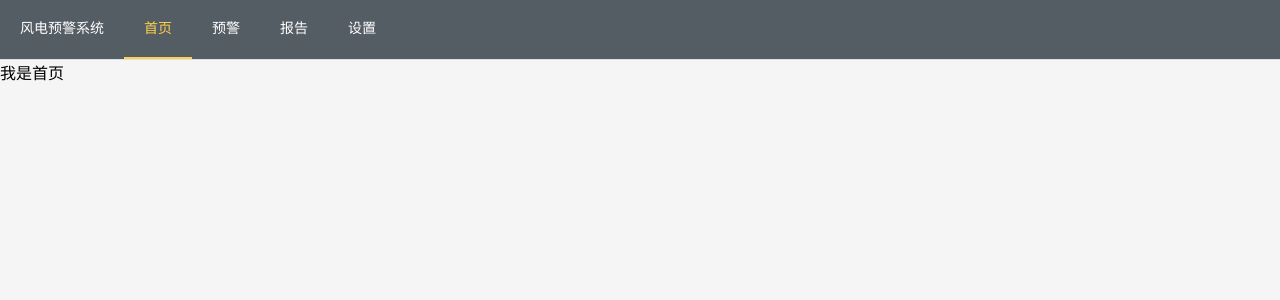
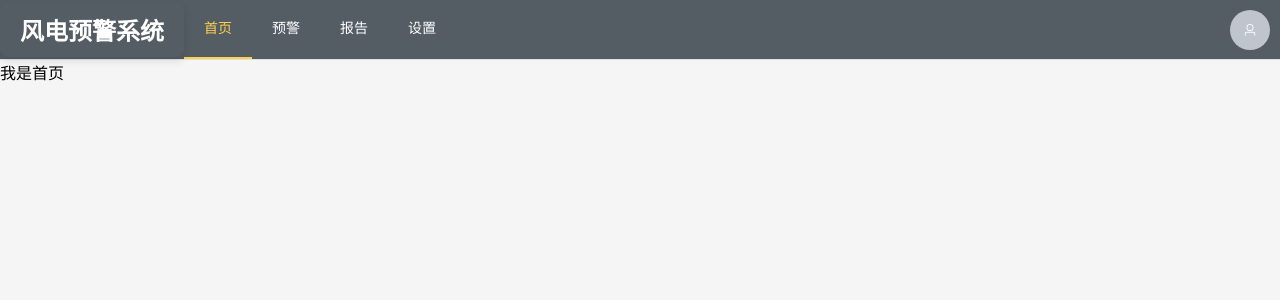
Before and after one commit to dmj2002/WindWarning, a Vue app: page /home in a window 1280 px wide. Shown: the top 300 px of the page. Built offline with nearby package versions, Linux system fonts and the light colour scheme.

Commit message:
完成导航栏

```diff
--- a/src/views/layout/LayoutContainer.vue
+++ b/src/views/layout/LayoutContainer.vue
@@ -1,7 +1,7 @@
 <script setup>
 import 'element-plus/dist/index.css'
 import { useRoute } from 'vue-router'
-
+import { User } from '@element-plus/icons-vue'
 const route = useRoute()
 </script>
 
@@ -13,24 +13,64 @@ const route = useRoute()
     active-text-color="#ffd04b"
     :default-active="route.path"
   >
-    <el-menu-item index="1">
+    <h2 class="title">
       <span>风电预警系统</span>
-    </el-menu-item>
+    </h2>
     <el-menu-item index="/home">首页</el-menu-item>
     <el-menu-item index="/warning">预警</el-menu-item>
     <el-menu-item index="/report">报告</el-menu-item>
     <el-menu-item index="/settings">设置</el-menu-item>
+    <div class="user-avatar">
+      <el-dropdown>
+        <span class="el-dropdown-link">
+          <!-- <el-avatar icon="el-icon-user" class="custom-avatar" /> -->
+          <el-avatar class="custom-avatar">
+            <el-icon><User /></el-icon>
+          </el-avatar>
+        </span>
+        <template v-slot:dropdown>
+          <el-dropdown-menu>
+            <el-dropdown-item @click="logout">退出</el-dropdown-item>
+          </el-dropdown-menu>
+        </template>
+      </el-dropdown>
+    </div>
   </el-menu>
   <router-view></router-view>
 </template>
 
 <style scoped>
+.title {
+  font-size: 24px;
+  font-weight: bold;
+  color: #fff;
+  text-align: center;
+  margin: 20px 0;
+  padding: 10px;
+  background-color: #545c64;
+  border-radius: 8px;
+  box-shadow: 0 4px 8px rgba(0, 0, 0, 0.1);
+}
+
+.title span {
+  display: inline-block;
+  padding: 0 10px;
+}
 .el-menu {
   display: flex;
   justify-content: flex-start;
   align-items: center;
 }
-.last-item {
-  margin-left: auto;
+.user-avatar {
+  position: absolute;
+  top: 10px;
+  right: 10px;
+}
+
+.el-dropdown-link {
+  cursor: pointer;
+  display: flex;
+  align-items: center;
+  outline: none;
 }
 </style>
```
